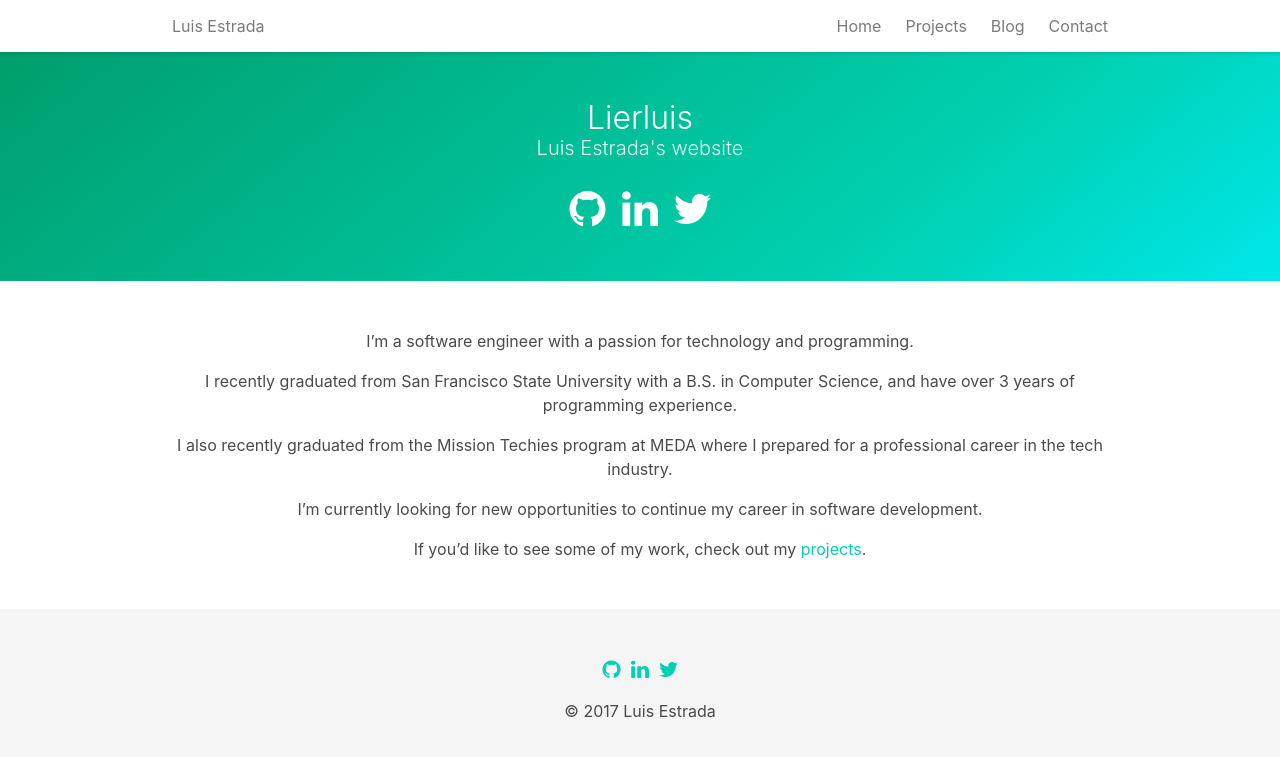
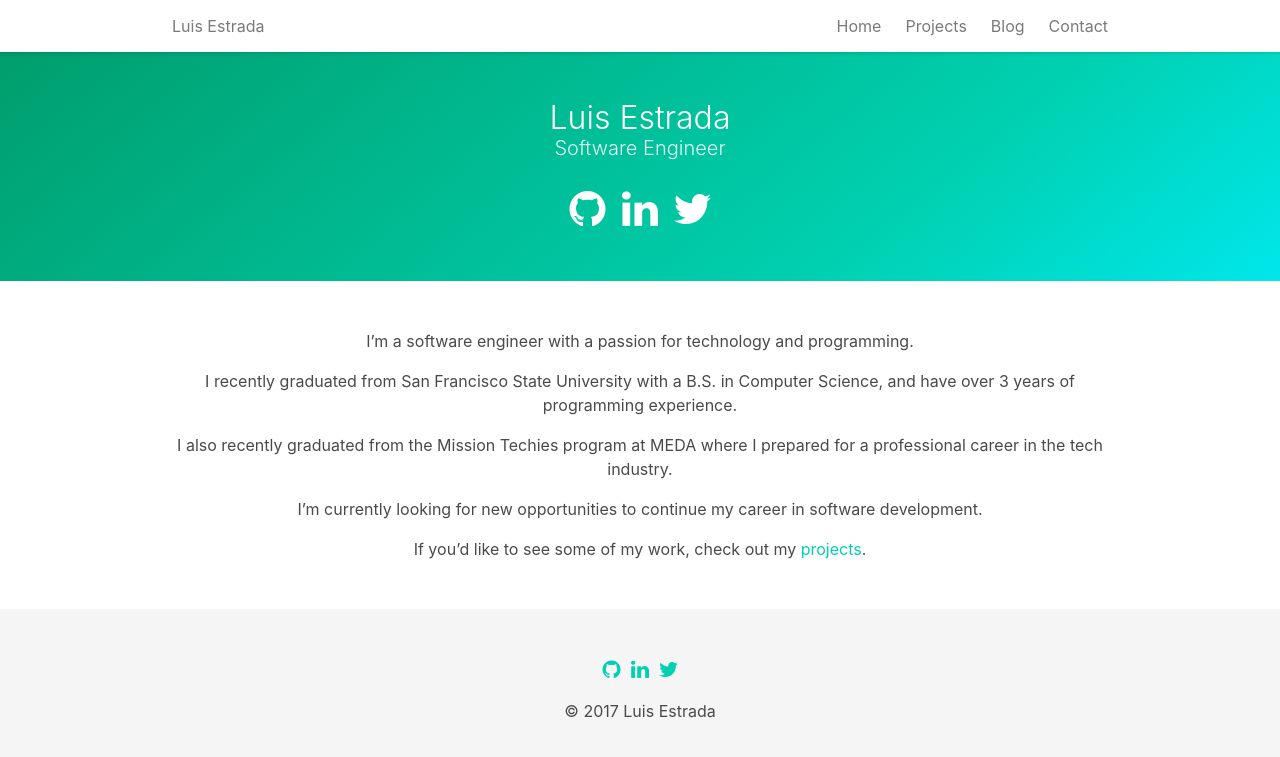
Before and after one commit to lierluis/lierluis.github.io, a Jekyll site: the page built from index.md, in a window 1280 px wide. Shown: the top 757 px of the page. Built offline with Jekyll 4.4.1, drawn with Linux system fonts in a browser that asks for light colours; nearby versions of some CDN libraries.

Commit message:
Update hero text

```diff
--- a/_config.yml
+++ b/_config.yml
@@ -16,6 +16,7 @@
 title: Lierluis
 email: luis.es@yahoo.com
 author: Luis Estrada
+role: Software Engineer
 # Write an awesome description for your new site here. You can edit this
 # line in _config.yml. It will appear in your document head meta (for
 # Google search results) and in your feed.xml site description.
--- a/_includes/hero.html
+++ b/_includes/hero.html
@@ -2,10 +2,10 @@
   <div class="hero-body">
     <div class="container has-text-centered">
       <h1 class="title">
-        {{ page.hero-title | default: site.title }}
+        {{ site.author | default: site.title }}
       </h1>
       <h2 class="subtitle">
-        {{ page.hero-subtitle | default: page.description | default: site.description }}
+        {{ site.role | default: site.description }}
       </h2>
       <p>
         <a class="icon is-large" href="https://github.com/{{ site.github_username }}">
```
